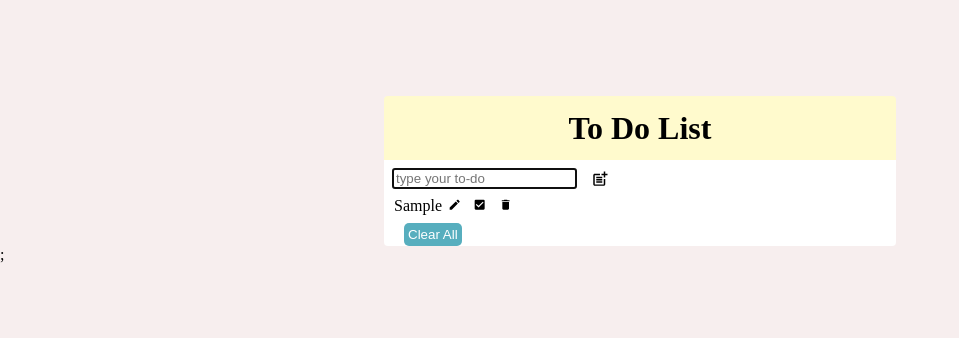
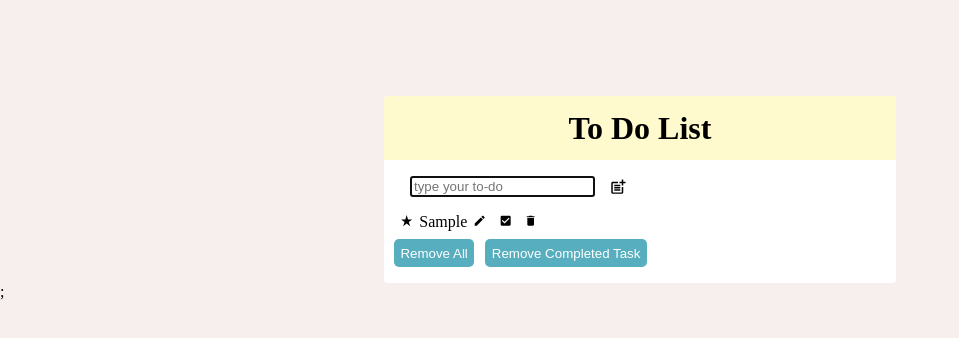
Before and after one commit to ReactMiniProject-team1/to-do-list, a React (Create React App) app: page / in a window 1280 px wide. Both pictures are taken after typing "Sample" into the empty fields and a click on the button 600 px from the left and 178 px from the top of the page. Shown: the top 338 px of the page, without its empty margins (0-959 px from the left). Built offline with nearby package versions, Linux system fonts and the light colour scheme.

Commit message:
feat: prioritize feature added
now you can click start to prioritize tasks you want!
It will put the tasks first of the list.
You also can unprioritize it.

```diff
--- a/src/App.css
+++ b/src/App.css
@@ -15,11 +15,16 @@ header {
   justify-content: center;
 }
 
+.content {
+  width: 100%;
+  margin: auto 0;
+}
+
 .input {
   display: flex;
   outline: none;
   border: none;
-  padding: 0.5rem;
+  padding: 1rem;
   font-size: 1.125rem;
   line-height: 1.5;
   flex: 1;
@@ -34,14 +39,20 @@ header {
   display: flex;
   align-items: center;
   cursor: pointer;
-  transition: 0.1s background ease-in;
+  transition: 0.1s ease-in;
 }
 
 .addBtn:hover {
   transform: scale(1.1);
 }
 
-.btn:hover {
+.btn {
+  background-color: white;
+  border: none;
+  cursor: pointer;
+}
+
+.btn:hover:not(:disabled) {
   color: rgb(195, 54, 54);
 }
 
@@ -51,8 +62,9 @@ header {
 }
 
 .clearAllBtn {
-  margin-left: 10px;
-  padding: 4px 4px 4px 4px;
+  margin-right: 0.7rem;
+  margin-bottom: 1rem;
+  padding: 0.4rem;
   border: none;
   border-radius: 5px;
   background-color: rgb(87, 174, 190);
--- a/src/components/InputField.js
+++ b/src/components/InputField.js
@@ -1,12 +1,11 @@
 import React, { useRef, useEffect, useState } from "react";
 import { MdPostAdd } from "react-icons/md";
-import { useDispatch, useSelector } from "react-redux";
-import { create, getText } from "../modules/reducer";
+import { useDispatch } from "react-redux";
+import { create } from "../modules/reducer";
 
 export default function InputField() {
   const inputRef = useRef("");
   const [text, setText] = useState("");
-  const input = useSelector((state) => state.input);
   const dispatch = useDispatch();
 
   const getInput = (e) => {
@@ -17,7 +16,6 @@ export default function InputField() {
   const addToList = (e) => {
     e.preventDefault();
     if (text) {
-      //dispatch(getText({ text: text }));
       dispatch(create({ text: text }));
       setText("");
       inputRef.current.focus();
--- /dev/null
+++ b/src/components/RemoveButtons.js
@@ -0,0 +1,31 @@
+import React from "react";
+import { useSelector, useDispatch } from "react-redux";
+import { removeAll, removeDones } from "../modules/reducer";
+
+export default function RemoveButtons() {
+  const toDos = useSelector((state) => state.todoSlice.toDos);
+  const dispatch = useDispatch();
+
+  return (
+    <>
+      <button
+        className="clearAllBtn"
+        onClick={() => {
+          dispatch(removeAll());
+        }}
+        style={{ visibility: toDos.length === 0 ? "hidden" : "visible" }}
+      >
+        Remove All
+      </button>
+      <button
+        className="clearAllBtn"
+        onClick={() => {
+          dispatch(removeDones());
+        }}
+        style={{ visibility: toDos.length === 0 ? "hidden" : "visible" }}
+      >
+        Remove Completed Task
+      </button>
+    </>
+  );
+}
--- a/src/components/ToDo.js
+++ b/src/components/ToDo.js
@@ -1,13 +1,14 @@
-import React, { useState } from "react";
-import { MdDelete, MdCheckBox, MdCreate } from "react-icons/md";
+import React, { useState, useRef } from "react";
+import { MdDelete, MdCheckBox, MdCreate, MdStarRate } from "react-icons/md";
 import { useDispatch } from "react-redux";
-import { remove, markDone, update } from "../modules/reducer";
+import { remove, markDone, update, prioritize } from "../modules/reducer";
 
 function ToDo({ toDo }) {
-  const { id, text, isDone } = toDo;
+  const { id, text, isDone, isImportant } = toDo;
 
   const [isEditing, setIsEditing] = useState(false);
   const [editText, setEditText] = useState(text);
+  const inputRef = useRef("");
 
   const dispatch = useDispatch();
 
@@ -22,48 +23,50 @@ function ToDo({ toDo }) {
 
   return (
     <div className="toDoItems">
+      <button
+        className="btn"
+        onClick={() => {
+          dispatch(prioritize({ id: id }));
+        }}
+        style={{ color: isImportant !== 100 ? "orange" : "black" }}
+      >
+        <MdStarRate />
+      </button>
+      {!isEditing ? (
         <span
           style={{
-          display: isEditing ? "none" : "inline",
             textDecoration: isDone ? "line-through" : "none",
             color: isDone ? "gray" : "black",
           }}
         >
           {text}
         </span>
+      ) : (
         <input
           type="text"
           value={editText}
-        style={{ display: isEditing ? "inline" : "none" }}
+          ref={inputRef}
+          style={{ display: "inline" }}
           onChange={(e) => {
             setEditText(e.target.value);
           }}
+          //edit button 눌렀을 때 이렇게 동작하게 하고 싶은데..
+          onClick={() => {
+            inputRef.current.select();
+          }}
         ></input>
-      <button
-        className="btn"
-        onClick={updateText}
-        style={{ background: "none", border: "none", cursor: "pointer" }}
-      >
+      )}
+      <button className="btn" onClick={updateText}>
         <MdCreate />
       </button>
       <button
         className="btn"
         onClick={() => dispatch(markDone({ id: id }))}
-        style={{ background: "none", border: "none", cursor: "pointer" }}
+        disabled={isEditing ? true : false}
       >
         <MdCheckBox />
       </button>
-      <button
-        className="btn"
-        onClick={() => dispatch(remove({ id: id }))}
-        style={{
-          size: "",
-          background: "none",
-          border: "none",
-
-          cursor: "pointer",
-        }}
-      >
+      <button className="btn" onClick={() => dispatch(remove({ id: id }))}>
         <MdDelete />
       </button>
     </div>
--- a/src/modules/reducer.js
+++ b/src/modules/reducer.js
@@ -2,22 +2,21 @@ import { createSlice } from "@reduxjs/toolkit";
 import uuid from "react-uuid";
 
 const initialState = {
-  input: "",
   toDos: [],
 };
+
+let importance = -1000;
 
 export const todoSlice = createSlice({
   name: "todoHandler",
   initialState: initialState,
   reducers: {
-    getText: (state, action) => {
-      state.input = action.payload.text;
-    },
     create: (state, action) => {
       state.toDos.push({
         id: uuid(),
         text: action.payload.text,
         isDone: false,
+        isImportant: 100,
       });
     },
     remove: (state, action) => {
@@ -42,10 +41,34 @@ export const todoSlice = createSlice({
     removeAll: (state) => {
       state.toDos = [];
     },
+    removeDones: (state) => {
+      state.toDos = state.toDos.filter((todo) => !todo.isDone);
+    },
+    prioritize: (state, action) => {
+      state.toDos = state.toDos
+        .map((todo) => {
+          if (todo.id === action.payload.id) {
+            if (todo.isImportant === 100) {
+              todo.isImportant = importance++;
+            } else {
+              todo.isImportant = 100;
+            }
+          }
+          return todo;
+        })
+        .sort((a, b) => a.isImportant - b.isImportant);
+    },
   },
 });
 
-export const { update, getText, create, remove, markDone, removeAll } =
-  todoSlice.actions;
+export const {
+  update,
+  create,
+  remove,
+  markDone,
+  removeAll,
+  removeDones,
+  prioritize,
+} = todoSlice.actions;
 
 export default todoSlice.reducer;
--- a/src/routes/ToDoPage.js
+++ b/src/routes/ToDoPage.js
@@ -1,32 +1,20 @@
 import React from "react";
-//import { useCallback, useEffect, useState } from "react";
-import { useSelector, useDispatch } from "react-redux/es/exports";
-import { removeAll } from "../modules/reducer";
+
 import "../App.css";
+import InputField from "../components/InputField";
 import ToDoList from "../components/ToDoList";
-import InputField from "../components/InputField";
+import RemoveButtons from "../components/RemoveButtons";
 
 function ToDoPage() {
-  const toDos = useSelector((state) => state.todoSlice.toDos);
-  const dispatch = useDispatch();
-
   return (
     <div className="App">
       <header>
         <h1>To Do List</h1>
       </header>
-      <InputField />
       <div className="content">
+        <InputField />
         <ToDoList className="toDoList" />
-        <button
-          className="clearAllBtn"
-          onClick={() => {
-            dispatch(removeAll());
-          }}
-          style={{ visibility: toDos.length === 0 ? "hidden" : "visible" }}
-        >
-          Clear All
-        </button>
+        <RemoveButtons />
       </div>
     </div>
   );
```
Lines whose indentation alone changed are shown as unchanged.
